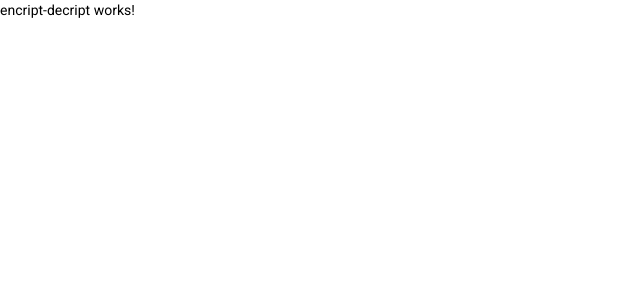
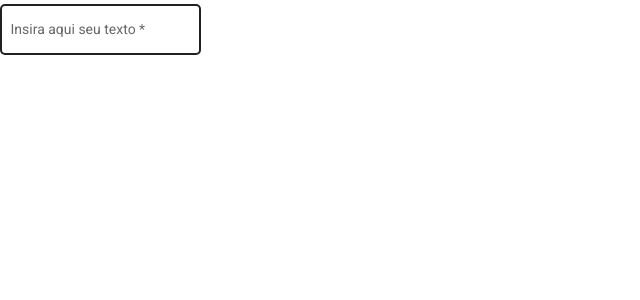
Before and after one commit to mrgreentm/rsa-ic, an Angular app: page /encript-decript in a window 1280 px wide. Shown: the top 300 px of the page, without its empty margins (0-640 px from the left). Built offline with nearby package versions, Linux system fonts and the light colour scheme.

Commit message:
feature: implements material module

```diff
--- a/src/app/modules/encript-decript/encript-decript.component.html
+++ b/src/app/modules/encript-decript/encript-decript.component.html
@@ -1,3 +1,6 @@
-<p>
-  encript-decript works!
-</p>
+<form [formGroup]="form">
+  <mat-form-field appearance="outline">
+    <mat-label>Insira aqui seu texto</mat-label>
+    <input matInput type="text" formControlName="enteredData"/>
+  </mat-form-field>
+</form>
--- a/src/app/modules/encript-decript/encript-decript.component.ts
+++ b/src/app/modules/encript-decript/encript-decript.component.ts
@@ -1,3 +1,4 @@
+import { FormGroup, FormControl, Validators } from '@angular/forms';
 import { Component, OnInit } from '@angular/core';
 
 @Component({
@@ -6,7 +7,15 @@ import { Component, OnInit } from '@angular/core';
   styleUrls: ['./encript-decript.component.scss'],
 })
 export class EncriptDecriptComponent implements OnInit {
-  constructor() {}
+  form!: FormGroup;
+  constructor() {
+    this.form = new FormGroup({
+      enteredData: new FormControl(null, [Validators.required]),
+      enteredDataEncripted: new FormControl(null, [Validators.required]),
+      primaryKey: new FormControl(null),
+      secondatyKey: new FormControl(null),
+    })
+  }
 
   ngOnInit() {}
 }
--- a/src/app/modules/encript-decript/encript-decript.module.ts
+++ b/src/app/modules/encript-decript/encript-decript.module.ts
@@ -2,10 +2,11 @@ import { EncriptDecriptRoutingModule } from './encript-decript.routing.module';
 import { NgModule } from '@angular/core';
 import { CommonModule } from '@angular/common';
 import { EncriptDecriptComponent } from './encript-decript.component';
+import { SharedModuleModule } from '../shared-module/shared-module.module';
 
 @NgModule({
   declarations: [EncriptDecriptComponent],
-  imports: [CommonModule, EncriptDecriptRoutingModule],
+  imports: [CommonModule, EncriptDecriptRoutingModule, SharedModuleModule],
   exports: [EncriptDecriptComponent]
 })
 export class EncriptDecriptModule {}
--- a/src/app/modules/material-module/material-module.module.ts
+++ b/src/app/modules/material-module/material-module.module.ts
@@ -1,9 +1,11 @@
 import { NgModule } from '@angular/core';
 import { MatCardModule } from '@angular/material/card';
 import { MatFormFieldModule } from '@angular/material/form-field';
+import { MatInputModule } from '@angular/material/input';
 
 @NgModule({
-  imports: [MatCardModule, MatFormFieldModule],
+  imports: [MatCardModule, MatFormFieldModule, MatInputModule],
   declarations: [],
+  exports: [MatCardModule, MatFormFieldModule, MatInputModule],
 })
 export class MaterialModuleModule {}
```
Also changed, not shown: src/app/modules/shared-module/shared-module.module.ts (+6 -2 lines).
